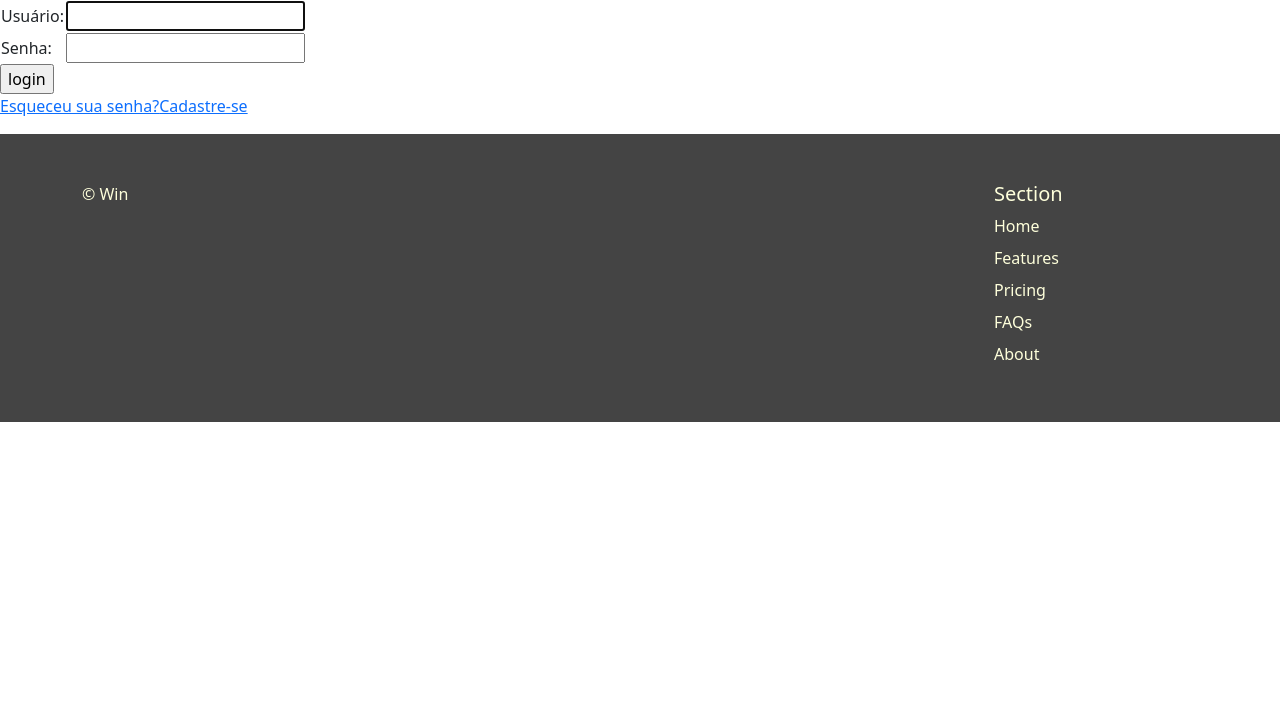
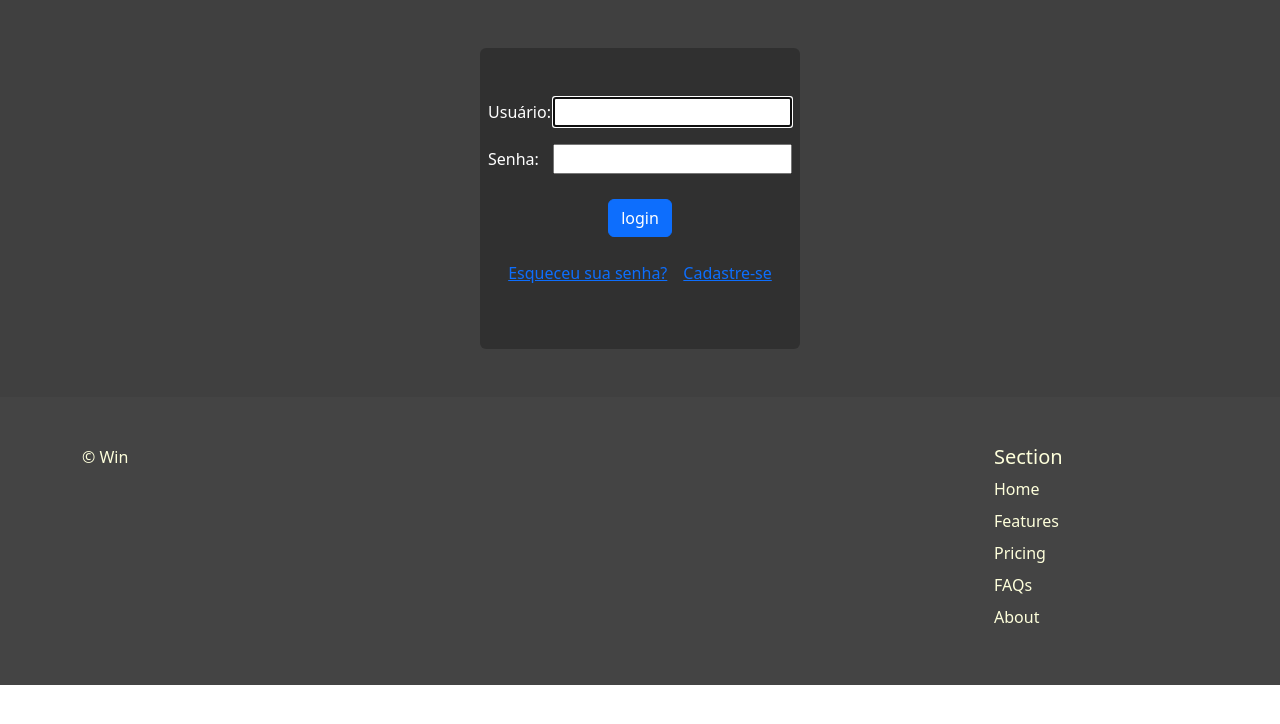
Before and after one commit to Rafaells-dv/WINecommerce, a Django app: page /contas/login/ in a window 1280 px wide. Shown: the part 58-782 px from the top of the page. Run offline with Django 4.2, Linux system fonts and the light colour scheme.

Commit message:
login page estilizada

```diff
--- a/templates/registration/cadastro.html
+++ b/templates/registration/cadastro.html
@@ -5,8 +5,8 @@
 {% block title %}Sign Up{% endblock %}
 
 {% block content %}
-<header class="min-h-screen bg-black bg-opacity-75 bg-blend-overlay showcase border-gray-600 border-b-8 flex justify-center items-center bg-no-repeat py-5">
-    <div class="container z-10 h-full py-32 md:py-0 text-gray-100 text-center flex items-center flex-col">
+<header class="bg-black bg-opacity-75 py-5">
+    <div class="container text-center">
         <div class="container bg-black bg-opacity-25 p-5 rounded text-white">
           <form method="post">
                 {% csrf_token %}
@@ -14,7 +14,7 @@
                     {{ form|crispy }}
                     <legend class="border-bottom mb-4">Crie uma conta para continuar</legend>
                 </fieldset>
-                <button class="bg-red-600 py-1 px-3 text-gray-100 w-full md:text-lg rounded-md" type="submit">Criar Conta</button>
+                <button class="btn btn-primary" type="submit">Criar Conta</button>
             </form>
         </div>
     </div>
--- a/templates/registration/login.html
+++ b/templates/registration/login.html
@@ -9,8 +9,10 @@
           <p>Por favor logue para ter acesso a essa página.</p>
       {% endif %}
     {% endif %}
-
+<div class="bg-black bg-opacity-75 py-5 h-25">
+    <div class="container w-25 bg-black bg-opacity-25 rounded d-flex flex-column justify-content-center align-items-center py-5">
           <form method="post" action="{% url 'login' %}">
+          <div class="container d-inline-flex flex-column align-items-center text-white">
             {% csrf_token %}
                 <table>
                   <tr>
@@ -18,15 +20,17 @@
                     <td>{{ form.username }}</td>
                   </tr>
                   <tr>
-            <td>{{ form.password.label_tag }}</td>
-            <td>{{ form.password }}</td>
+                    <td class="pt-3">{{ form.password.label_tag }}</td>
+                    <td class="pt-3">{{ form.password }}</td>
                   </tr>
                 </table>
-        <input type="submit" value="login" />
+                <input class="mt-4 btn btn-primary" type="submit" value="login" />
                 <input type="hidden" name="next" value="{{ next }}" />
+          </div>
           </form>
 
           {# Assumes you setup the password_reset view in your URLconf #}
-      <p><a href="">Esqueceu sua senha?</a><a href="{% url 'cadastro' %}">Cadastre-se</a></p>
-
+          <p class="pt-4"><a href="" class="pe-3">Esqueceu sua senha?</a><a href="{% url 'cadastro' %}">Cadastre-se</a></p>
+    </div>
+</div>
 {% endblock %}
--- a/venda/models.py
+++ b/venda/models.py
@@ -7,8 +7,8 @@ from django.contrib.auth.models import AbstractUser
 
 
 class Usuario(AbstractUser):
+    email = models.EmailField()
     cpf = models.IntegerField(default=0)
-    celular = models.IntegerField(default=0)
     cep = models.IntegerField(default=0)
     foto = models.ImageField(default='media/perfil.png', upload_to="media/")
 
--- a/venda/static/css/styles.css
+++ b/venda/static/css/styles.css
@@ -77,8 +77,10 @@
 .text-description {
   background-color: #FFC60B;
 }
+
 #contact {
   background-color: #444444;
+  bottom: 0;
 }
 
 .letra-footer {
--- a/venda/templates/base_generic.html
+++ b/venda/templates/base_generic.html
@@ -7,7 +7,6 @@
         <title>WIN</title>
         {% load static %}
         <link rel="stylesheet" href="{% static 'css/styles.css' %}">
-        <link href="./output.css" rel="stylesheet">
         <link href="https://cdn.jsdelivr.net/npm/bootstrap@5.3.2/dist/css/bootstrap.min.css" rel="stylesheet" integrity="sha384-T3c6CoIi6uLrA9TneNEoa7RxnatzjcDSCmG1MXxSR1GAsXEV/Dwwykc2MPK8M2HN" crossorigin="anonymous">
         <script src="https://cdn.jsdelivr.net/npm/bootstrap@5.3.2/dist/js/bootstrap.bundle.min.js" integrity="sha384-C6RzsynM9kWDrMNeT87bh95OGNyZPhcTNXj1NW7RuBCsyN/o0jlpcV8Qyq46cDfL" crossorigin="anonymous"></script>
     </head>
```
Also changed, not shown: venda/forms.py (+6 -1 lines). Lines whose indentation alone changed are shown as unchanged.
